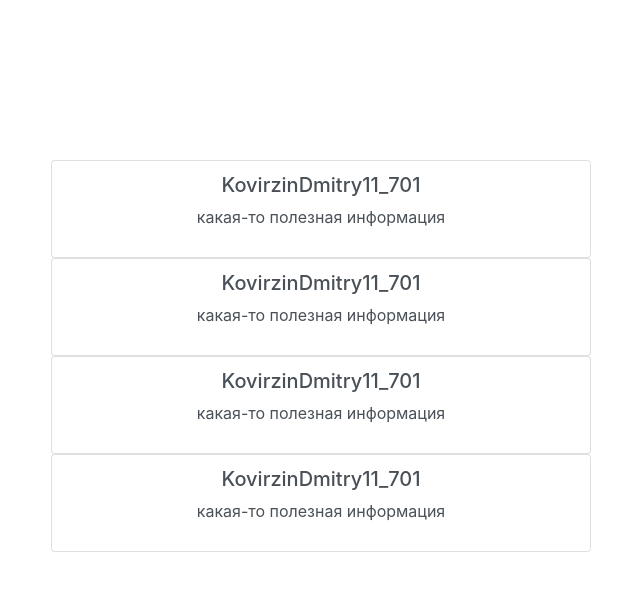
After one commit to Dimanaux/repo-analyzer, a Django app: template front/templates/front/listOfStudents.html in a window 1280 px wide. The commit adds this page. Shown: the top 591 px of the page, without its empty margins (319-959 px from the left). Run offline with Django 3.2, Linux system fonts and the light colour scheme; the template is opened without the code that fills it, so the values that code supplies are empty; some libraries are stand-ins or nearby versions.

Commit message:
added navbar? added corrections and list

```diff
--- a/front/static/css/style.css
+++ b/front/static/css/style.css
@@ -45,3 +45,13 @@
 .instruction {
 
 }
+
+.button{
+    margin-top: 5vh;
+}
+
+
+.listOfStudent{
+    margin-top: 20vh;
+    text-align: center;
+}
--- /dev/null
+++ b/front/templates/front/listOfStudents.html
@@ -0,0 +1,63 @@
+<!DOCTYPE html>
+<html>
+<head>
+    <title>Analyzer</title>
+
+    <meta charset="utf-8">
+
+    <link rel="stylesheet" type="text/css" href="../../static/css/bootstrap.min.css">
+    <link rel="stylesheet" type="text/css" href="../../static/css/style.css">
+
+    <script src="http://ajax.googleapis.com/ajax/libs/jquery/2.0.3/jquery.min.js"></script>
+</head>
+<body>
+<div class="container listOfStudent">
+    <div class="row"> <!-- Один репозиторий -->
+        <div class="col"></div>
+        <div class="col-6">
+        <a href="#" class="list-group-item list-group-item-action">
+        <h5 class="list-group-item-heading">KovirzinDmitry11_701</h5>
+        <p class="list-group-item-text">какая-то полезная информация</p>
+        </a>
+        </div>
+        <div class="col"></div>
+    </div>
+
+    <div class="row"> <!-- Один репозиторий -->
+        <div class="col"></div>
+        <div class="col-6">
+        <a href="#" class="list-group-item list-group-item-action">
+        <h5 class="list-group-item-heading">KovirzinDmitry11_701</h5>
+        <p class="list-group-item-text">какая-то полезная информация</p>
+        </a>
+        </div>
+        <div class="col"></div>
+    </div>
+
+
+    <div class="row"> <!-- Один репозиторий -->
+        <div class="col"></div>
+        <div class="col-6">
+        <a href="#" class="list-group-item list-group-item-action">
+        <h5 class="list-group-item-heading">KovirzinDmitry11_701</h5>
+        <p class="list-group-item-text">какая-то полезная информация</p>
+        </a>
+        </div>
+        <div class="col"></div>
+    </div>
+
+
+
+    <div class="row"> <!-- Один репозиторий -->
+        <div class="col"></div>
+        <div class="col-6">
+        <a href="#" class="list-group-item list-group-item-action">
+        <h5 class="list-group-item-heading">KovirzinDmitry11_701</h5>
+        <p class="list-group-item-text">какая-то полезная информация</p>
+        </a>
+        </div>
+        <div class="col"></div>
+    </div>
+
+</div>
+</body>
```
Also changed, not shown: front/templates/front/bitbucket.html (+8 -0 lines), front/templates/front/navBar.html (added, +20 -0 lines), 1 other file.
